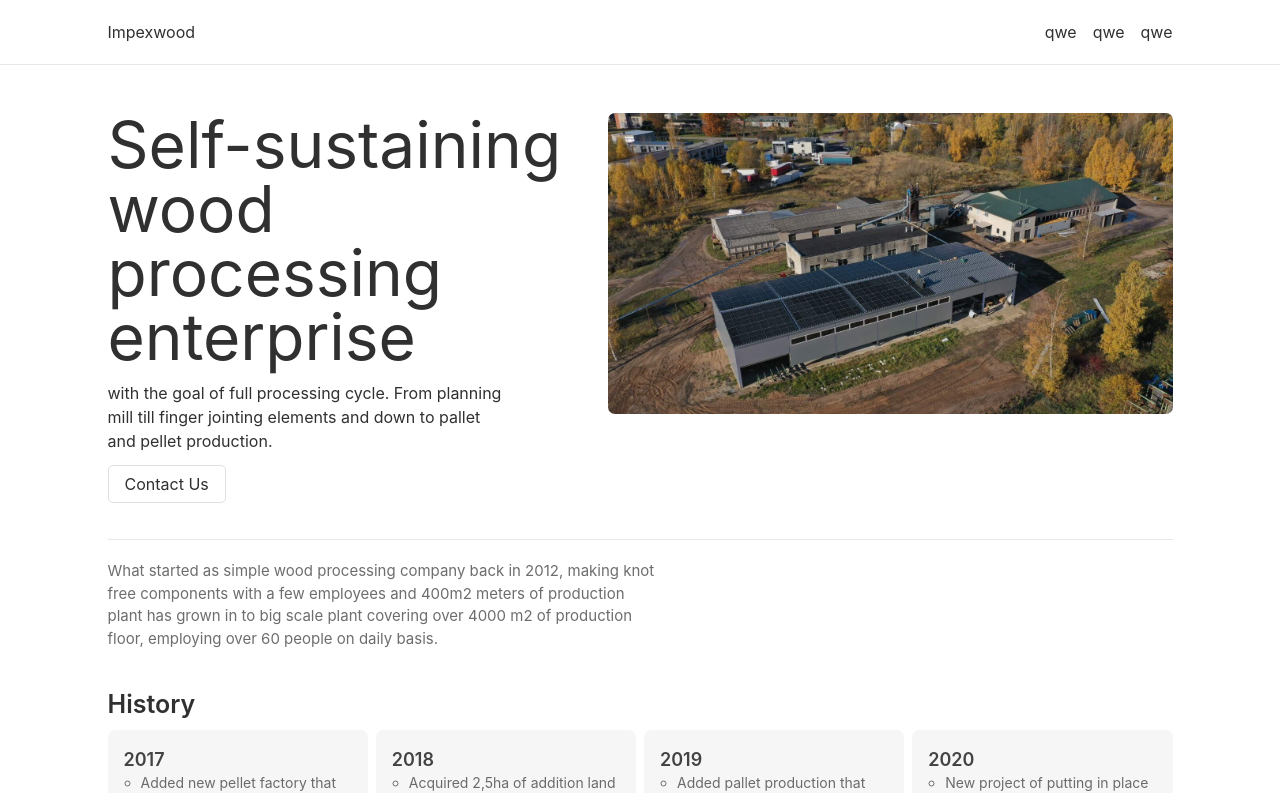
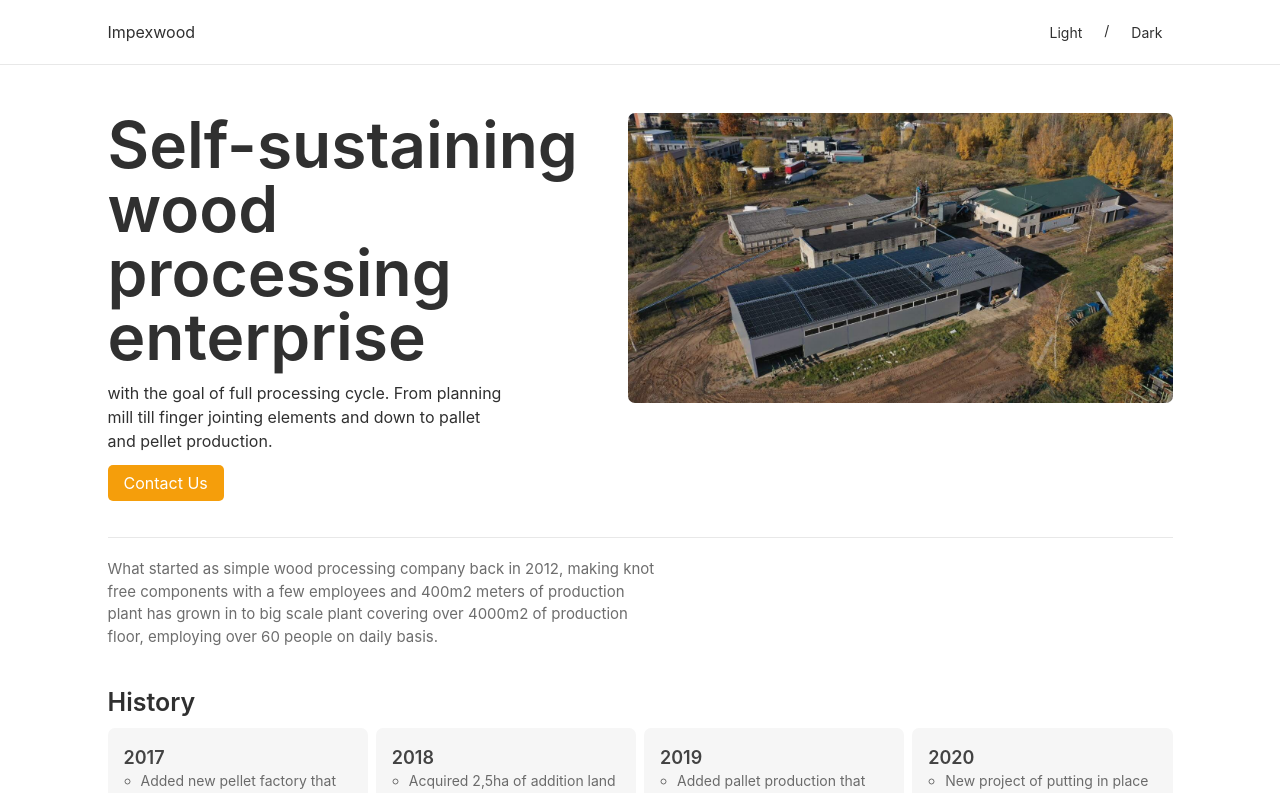
Before and after one commit to tompston/impexwood, a Next.js app: page / in a window 1280 px wide. Shown: the top 793 px of the page. Built offline with nearby package versions, Linux system fonts and the light colour scheme.

Commit message:
theme switcher, minor design fixes

```diff
--- a/package.json
+++ b/package.json
@@ -14,6 +14,7 @@
     "@types/react": "18.0.25",
     "@types/react-dom": "18.0.9",
     "next": "13.0.4",
+    "next-themes": "^0.2.1",
     "react": "18.2.0",
     "react-dom": "18.2.0",
     "typescript": "4.9.3"
--- a/pages/_app.tsx
+++ b/pages/_app.tsx
@@ -1,5 +1,8 @@
 import type { AppProps } from 'next/app'
 import Head from 'next/head'
+
+// darkmode switcher
+import { ThemeProvider } from 'next-themes'
 
 // Global css
 import '../src/assets/css/index.css'
@@ -22,12 +25,15 @@ export default function App({ Component, pageProps }: AppProps) {
         <meta property="og:type" content="website" />
         <meta property="og:site_name" content="Impexwood" />
 
+        {/*  */}
         <meta property="og:image" content="/gallery/ico.jpg" />
         <meta property="og:image:width" content="100" />
         <meta property="og:image:height" content="100" />
+      </Head>
 
-      </Head>
-      <Component {...pageProps} />
+      <ThemeProvider>
+        <Component {...pageProps} />
+      </ThemeProvider>
     </>
   )
 }
--- a/pages/index.tsx
+++ b/pages/index.tsx
@@ -22,15 +22,15 @@ export default function Home() {
         <div className='mt-12 mb-[80px] grid gap-9'>
 
           {/* Top Block */}
-          <div className='grid grid-cols-[500px_1fr] md:grid-cols-[auto] md:grid-rows-[auto_auto] md:gap-5'>
+          <div className='grid grid-cols-[520px_1fr] md:grid-cols-[auto] md:grid-rows-[auto_auto] md:gap-5'>
             <div className='flex flex-col gap-3'>
-              <h2 className='leading-none'>Self-sustaining wood processing enterprise</h2>
+              <h2 className='leading-none fw-600 md:max-w-[300px]'>Self-sustaining wood processing enterprise</h2>
               <div>
-                <p className='max-w-[400px]'>with the goal of full processing cycle. From planning mill till finger jointing elements and down to pallet and pellet production.</p>
+                <p className='max-w-[400px] '>with the goal of full processing cycle. From planning mill till finger jointing elements and down to pallet and pellet production.</p>
               </div>
               <div>
                 <a href="#contacts" className='fw-400 contact_us__btn'>
-                  <button className='py-1.5 px-4 border-1-2 border-rad-4'>Contact Us</button>
+                  <button className='py-1.5 px-4 border-rad-4 bg-amber-500 hover:bg-amber-600 text-white hover:border-transparent'>Contact Us</button>
                 </a>
               </div>
             </div>
@@ -44,7 +44,7 @@ export default function Home() {
               What started as simple wood processing company back in 2012,
               making knot free components with a few employees and 400m2
               meters of production plant has grown in to big scale plant
-              covering over 4000 m2 of production floor, employing
+              covering over 4000m2 of production floor, employing
               over 60 people on daily basis.</p>
           </div>
 
@@ -53,7 +53,7 @@ export default function Home() {
           <Section header='History' content={<HistorySection />} />
           <Section header='Products' content={<ProductSection />} />
           <Section header='Gallery' content={<GallerySection />} />
-          <Section header='Contacts' content={<ContactsSection />} sectionClass="bg-slate-900 text-white px-10 py-10 border-rad-3" />
+          <Section header='Contacts' content={<ContactsSection />} sectionClass="bg-zinc-500-- bg-amber-600 text-white px-10 py-8 border-rad-3" />
         </div>
       </ContainerLayout>
 
--- a/src/assets/css/base/root.css
+++ b/src/assets/css/base/root.css
@@ -1,4 +1,4 @@
-@font-face {
+/* @font-face {
   font-family: "Poppins-Bold";
   src: url(../../fonts/Poppins-Bold.ttf);
 }
@@ -11,8 +11,7 @@
 @font-face {
   font-family: "Poppins-Light";
   src: url(../../fonts/Poppins-Light.ttf);
-}
-
+} */
 
 :root {
   /* max-width for the main content */
@@ -24,9 +23,9 @@
   --max-width-6: 540px;
 
   /* font-family, used when custom fonts imported */
-  --font-fam-1: Poppins-Bold;
-  --font-fam-2: Poppins-Regular;
-  --font-fam-3: Poppins-Light;
+  --font-fam-1: sans-serif;
+  --font-fam-2: sans-serif;
+  --font-fam-3: sans-serif;
   --font-fam-4: sans-serif;
   --font-fam-5: sans-serif;
   --font-fam-6: sans-serif;
@@ -126,10 +125,11 @@
 [data-theme="dark"] :root {
   --global-bg-col: rgb(23, 25, 26);
   --global-txt-col: rgb(232, 230, 227);
+  --global-txt-col: rgb(234, 229, 221);
   /*  */
   --border-1-1: 1px solid rgba(255, 255, 255, 0.3);
   --border-1-2: 1px solid rgba(255, 255, 255, 0.15);
-  --border-1-3: 1px solid rgba(255, 255, 255, 0.08);
+  --border-1-3: 1px solid rgba(255, 255, 255, 0.15);
   --border-2-1: 2px solid rgba(255, 255, 255, 0.3);
   --border-2-2: 2px solid rgba(255, 255, 255, 0.15);
   --border-2-3: 2px solid rgba(255, 255, 255, 0.08);
@@ -137,7 +137,7 @@
   --code-bg: #0e0e0e;
   --code-txt: #e9e9e9;
   /*  */
-  --bg-light-select-1: rgb(21, 21, 21);
+  --bg-light-select-1: rgb(37, 37, 37);
   --bg-light-select-2: rgb(30, 30, 30);
 
   /*  */
--- a/src/components/Header.tsx
+++ b/src/components/Header.tsx
@@ -1,16 +1,37 @@
 // import React from 'react'
 import { ContainerLayout } from './Layout'
 
+// theme switcher
+import { useTheme } from 'next-themes'
+import { useEffect, useState } from 'react'
+
 export default function Header() {
+
+    // get the theme hook value on mount
+    // reference -> https://github.com/pacocoursey/next-themes#avoid-hydration-mismatch
+    const [mounted, setMounted] = useState(false)
+    const { theme, setTheme } = useTheme()
+    const SHARED_THEME_SWITCHER_CLASSES = "px-2.5 border-rad-4"
+
+    useEffect(() => {
+        setMounted(true)
+    }, [])
+
+    if (!mounted) {
+        return null
+    }
+
     return (
         <ContainerLayout>
             <header className='py-5'>
                 <div className='grid grid-cols-[1fr_auto]'>
                     <div>Impexwood</div>
-                    <div className='flex gap-4'>
-                        <div>qwe</div>
-                        <div>qwe</div>
-                        <div>qwe</div>
+                    <div className='flex gap-3 fs-9'>
+                        <button onClick={() => setTheme('light')}
+                            className={`${SHARED_THEME_SWITCHER_CLASSES} ${theme == 'light' ? 'bg-amber-100 text-black' : ''}`}>Light</button>
+                        <div>/</div>
+                        <button onClick={() => setTheme('dark')}
+                            className={`${SHARED_THEME_SWITCHER_CLASSES} ${theme == 'dark' ? 'bg-amber-200 text-black' : ''}`}>Dark</button>
                     </div>
                 </div>
             </header>
```
Also changed, not shown: 2 other files (tests, documents, lock files or other folders).
